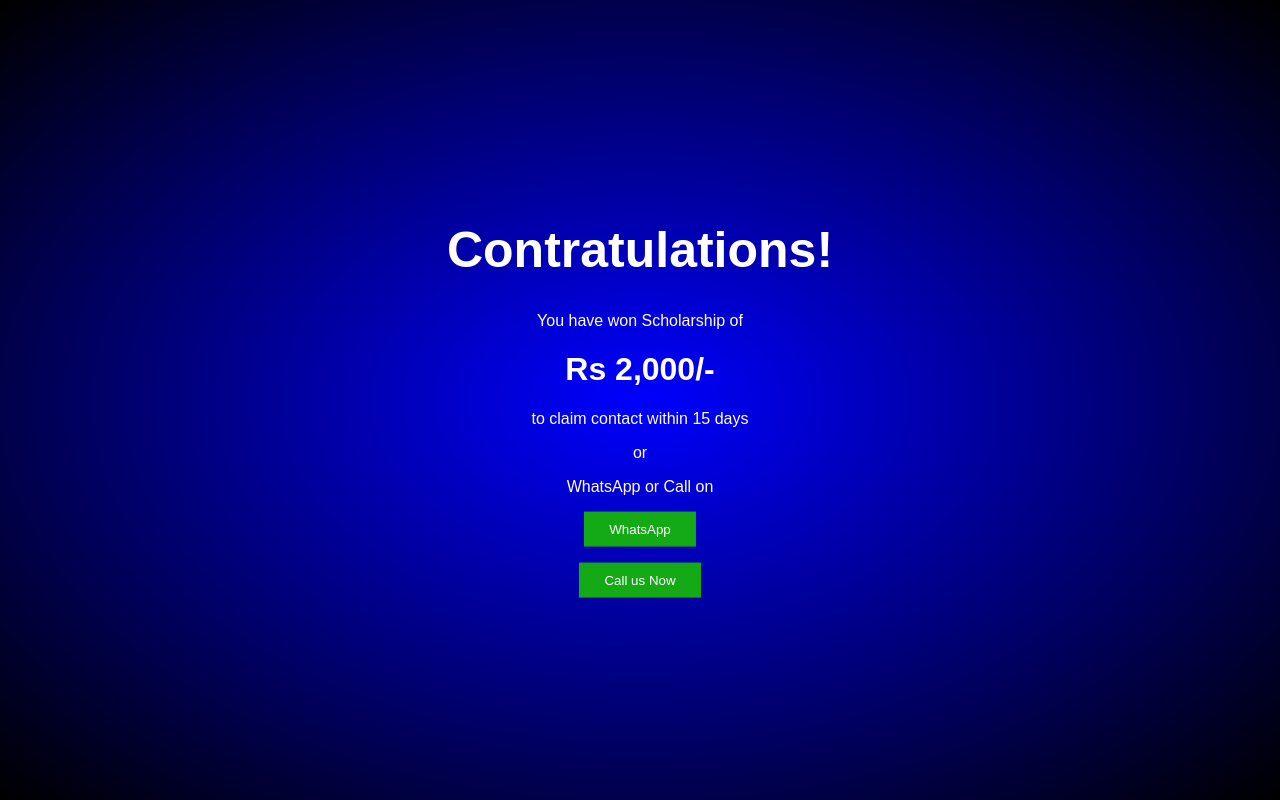
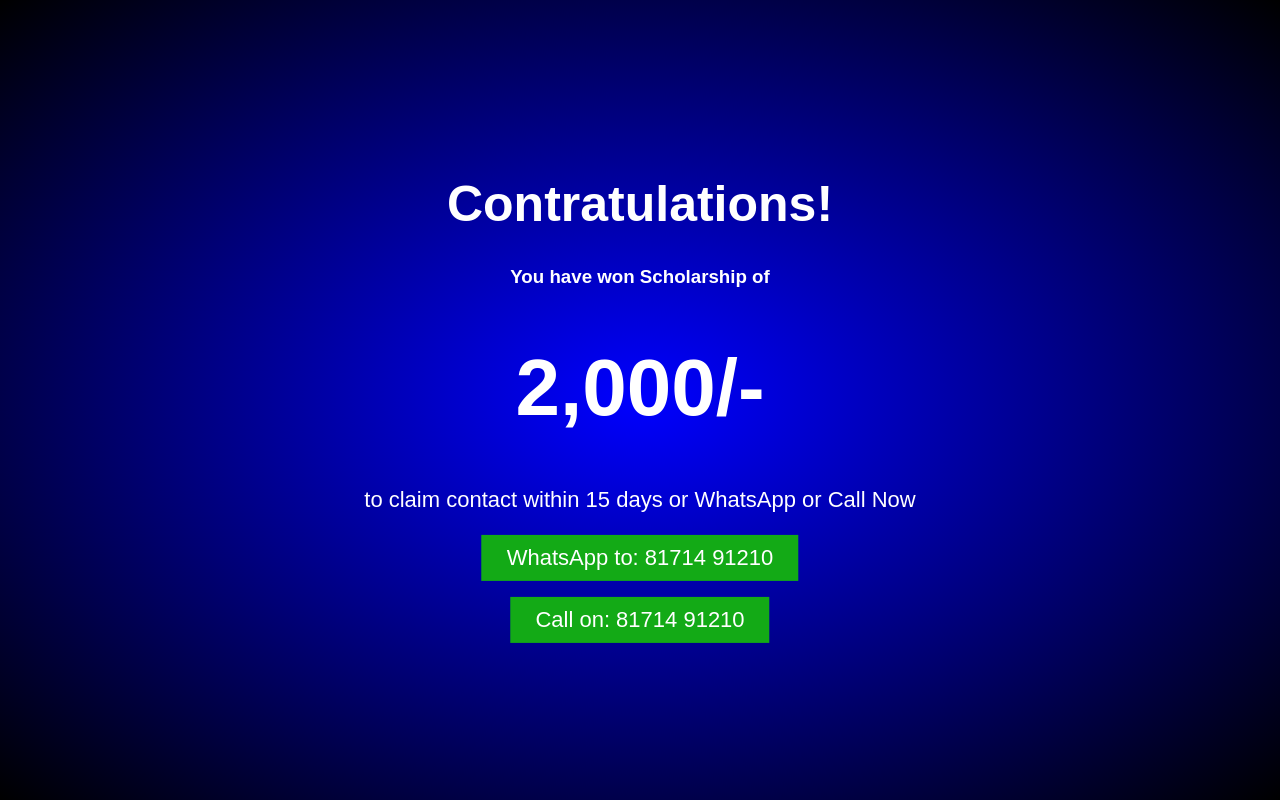
Before and after one commit to pariflex/offer2000, a plain HTML site: page index.html in a window 1280 px wide. Drawn offline with Linux system fonts and the light colour scheme.

Commit message:
Update index.html

```diff
--- a/index.html
+++ b/index.html
@@ -36,6 +36,8 @@ body, html {
   background-color: #13AA16;
   text-align: center;
     cursor: pointer;
+    font-size: 22px;
+
 }
 
 .hero-text button:hover {
@@ -49,13 +51,12 @@ body, html {
 <div class="hero-image">
   <div class="hero-text">
     <h1 style="font-size:50px">Contratulations!</h1>
-    <p>You have won Scholarship of</p>
-    <h1>Rs 2,000/-</h1>
-    <p>to claim contact within 15 days
-    <p> or <p>
-    <p>WhatsApp or Call on</p>
-   <p><a href="https://api.whatsapp.com/send?phone=918171491310&text=Hi,%20I%20have%20claim%20to%202,000/-%20offer"><button class="button">WhatsApp</button></a><p>
-   <a href="tel:8171491210"><button class="button">Call us Now</button></a>
+    <h3>You have won Scholarship of</h3>
+    <h1 style="font-size:80px">2,000/-</h1>
+    <p style="font-size:22px">to claim contact within 15 days or WhatsApp or Call Now </p>
+
+   <p><a href="https://api.whatsapp.com/send?phone=918171491310&text=Hi,%20I%20have%20claim%20to%202,000/-%20offer"><button class="button">WhatsApp to: 81714 91210</button></a><p>
+ <a href="tel:8171491210"><button class="button">Call on: 81714 91210</button></a>
   </div>
 
 </div>
```
